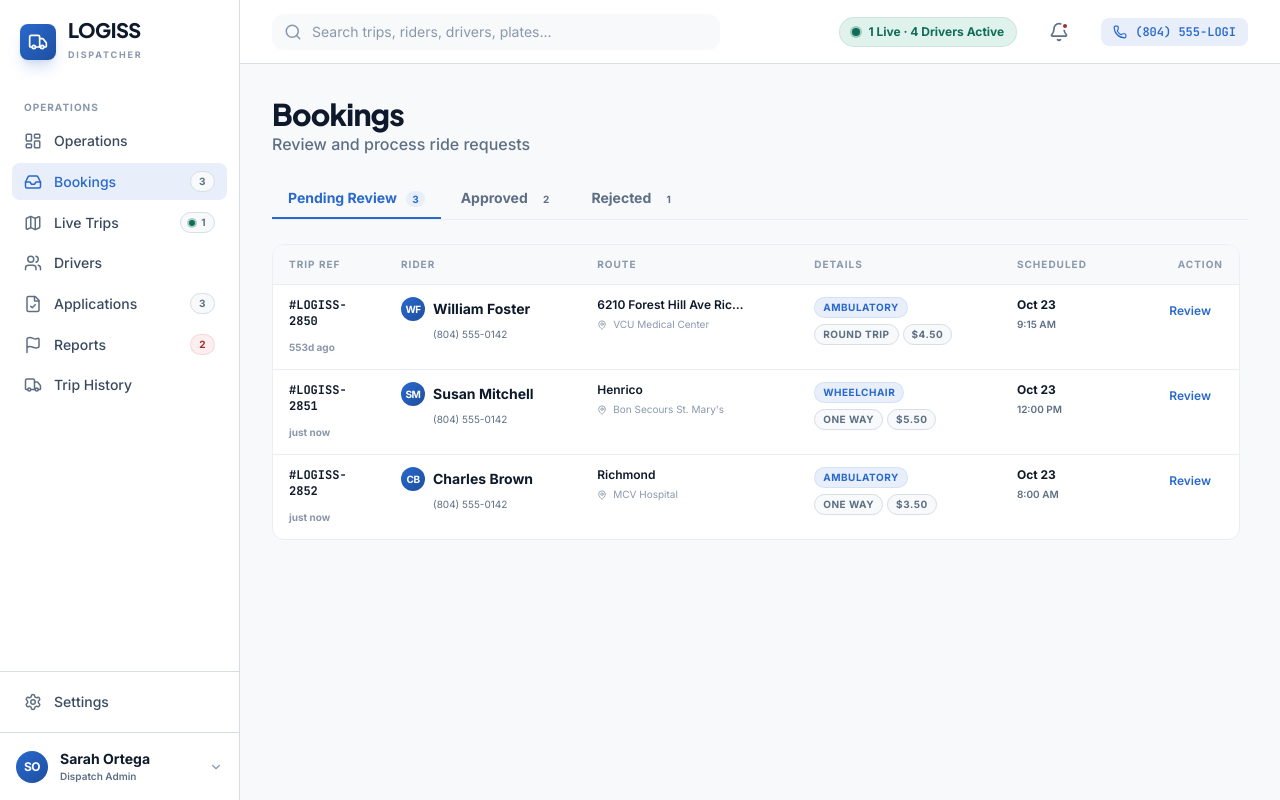
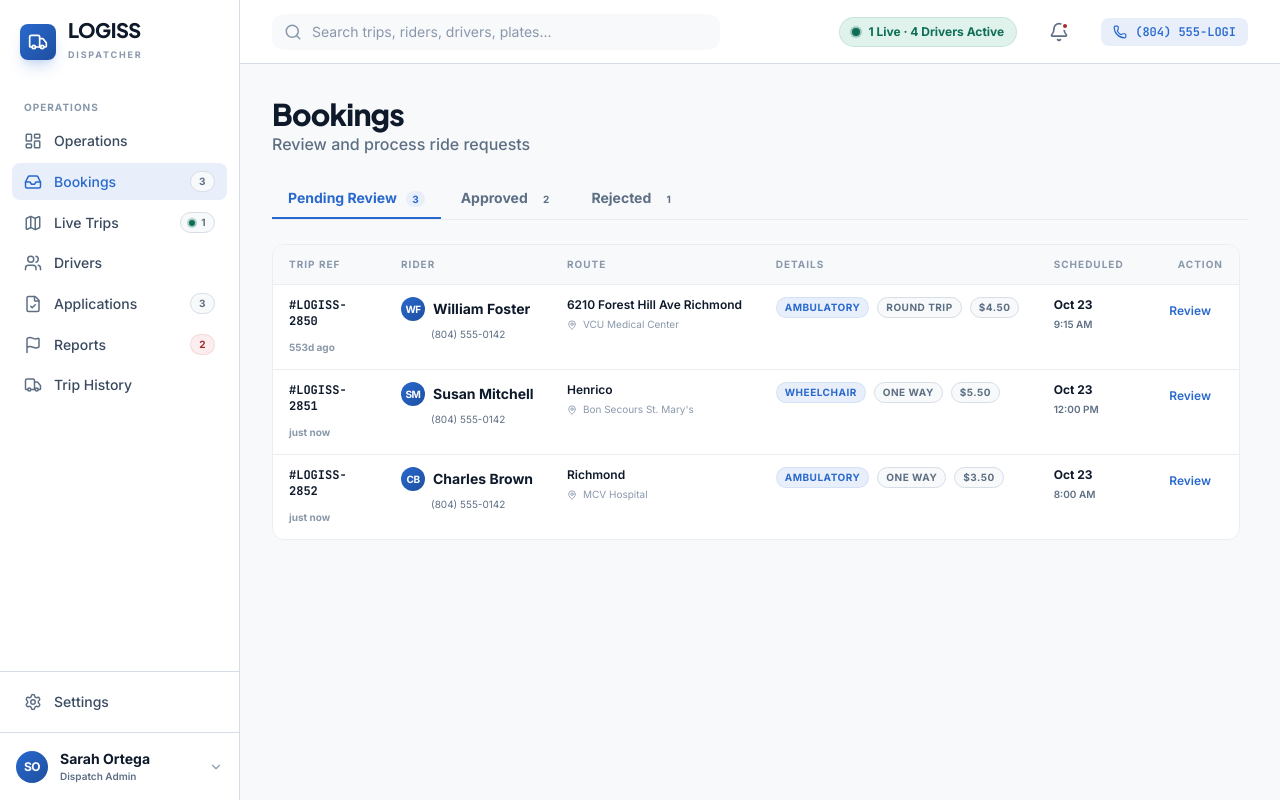
Before and after one commit to BeingSazzad/Loggiskabir-Dashboard, a React (Vite) app: page / in a window 1280 px wide. Both pictures are taken after a click on the element 1096 px from the left and 439 px from the top of the page. Built offline with nearby package versions, Linux system fonts and the light colour scheme.

Commit message:
UI: Removed route truncation and aligned details horizontally to utilize space

```diff
--- a/src/pages/Bookings.jsx
+++ b/src/pages/Bookings.jsx
@@ -115,24 +115,22 @@ const Bookings = () => {
                           <Avatar initials={booking.rider.initials} size="xs" />
                           <h4 className="text-sm font-bold text-ink">{booking.rider.name}</h4>
                         </div>
-                        <p className="text-[10px] text-ink-3 ml-8">{booking.rider.phone || '(804) 555-0142'}</p>
+                        <p className="text-[10px] text-ink-3 ml-[30px]">{booking.rider.phone || '(804) 555-0142'}</p>
                       </td>
                       <td className="px-4 py-3 align-top">
                         <div className="flex items-center gap-1.5 text-xs font-semibold text-ink mb-1">
-                          <span className="truncate max-w-[150px]">{booking.pickup}</span>
+                          <span>{booking.pickup}</span>
                         </div>
                         <div className="flex items-center gap-1.5 text-[10px] text-ink-4">
                           <MapPin size={10} className="shrink-0" />
-                          <span className="truncate max-w-[150px]">{booking.dropoff}</span>
+                          <span>{booking.dropoff}</span>
                         </div>
                       </td>
                       <td className="px-4 py-3 align-top hidden lg:table-cell">
-                        <div className="flex flex-col gap-1.5 items-start">
+                        <div className="flex items-center gap-2 flex-wrap">
                           <Badge variant="primary">{booking.mobility}</Badge>
-                          <div className="flex gap-1">
-                            <Badge variant="neutral">{tripTypeLabel(booking.type)}</Badge>
-                            <Badge variant="neutral">{money(booking.cost)}</Badge>
-                          </div>
+                          <Badge variant="neutral">{tripTypeLabel(booking.type)}</Badge>
+                          <Badge variant="neutral">{money(booking.cost)}</Badge>
                         </div>
                       </td>
                       <td className="px-4 py-3 align-top whitespace-nowrap">
```
